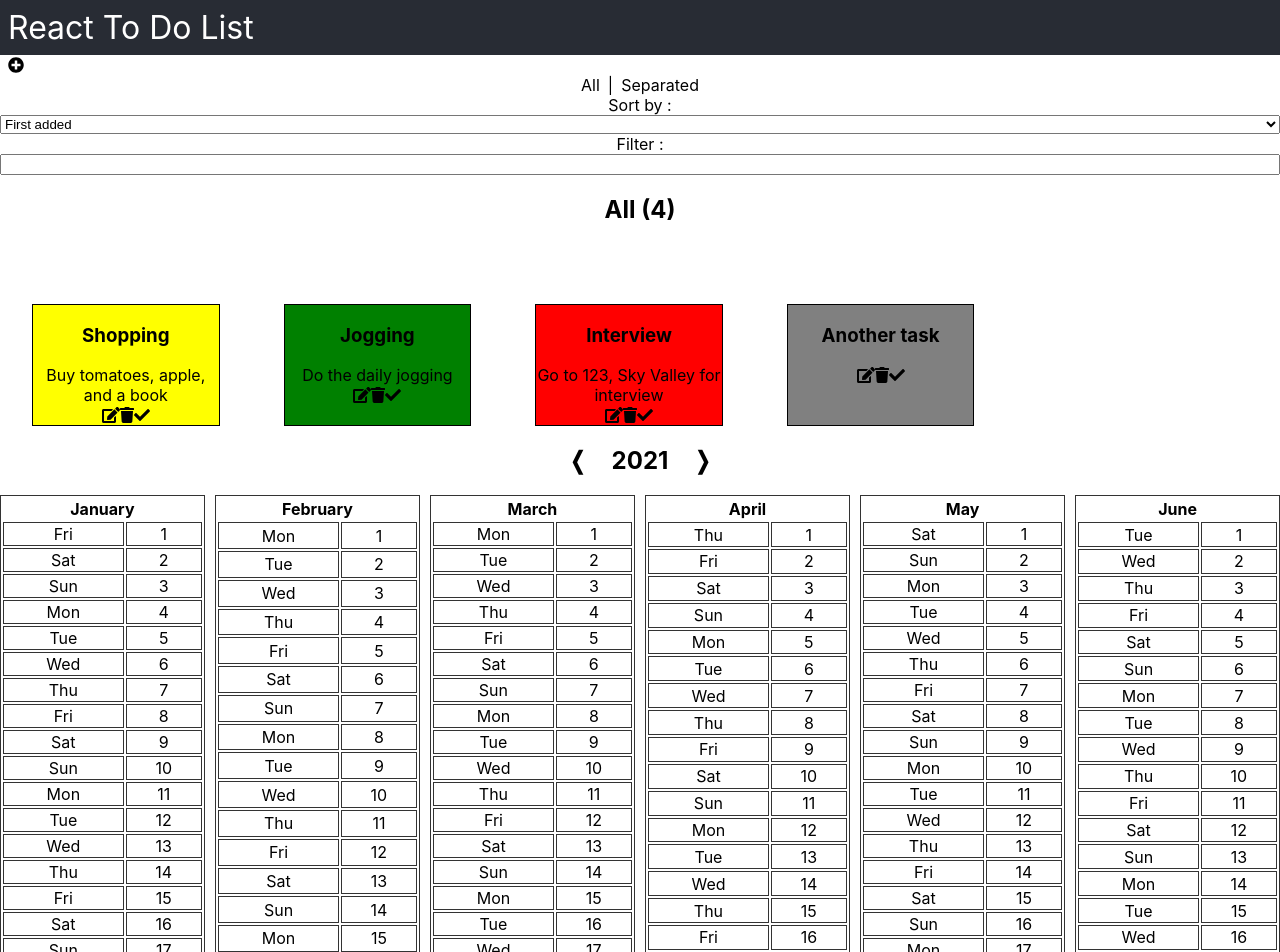
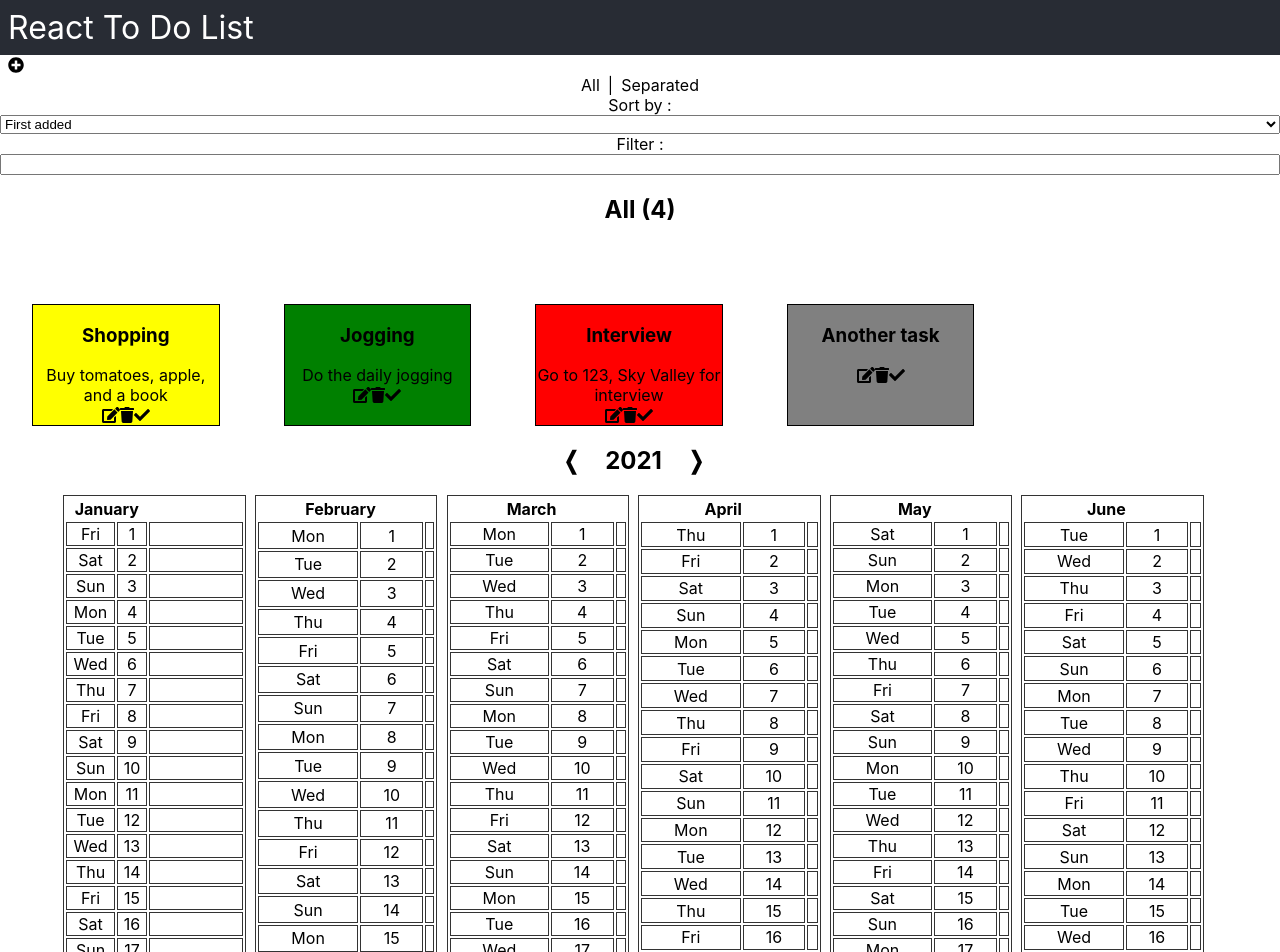
Before and after one commit to Skyrlon/react-todo-list, a React (Create React App) app: page / in a window 1280 px wide. Shown: the top 952 px of the page. Built offline with nearby package versions, Linux system fonts and the light colour scheme.

Commit message:
calendar shows todos in their deadline date

```diff
--- a/src/App.js
+++ b/src/App.js
@@ -15,6 +15,7 @@ const App = () => {
       details: "Buy tomatoes, apple, and a book",
       priority: "medium",
       completed: false,
+      deadline: "20 January 2021",
     },
     {
       id: 1,
@@ -22,6 +23,7 @@ const App = () => {
       details: "Do the daily jogging ",
       priority: "low",
       completed: false,
+      deadline: "30 October 2021",
     },
     {
       id: 2,
@@ -29,6 +31,7 @@ const App = () => {
       details: "Go to 123, Sky Valley for interview",
       priority: "hight",
       completed: false,
+      deadline: "2 June 2022",
     },
     {
       id: 3,
@@ -206,7 +209,7 @@ const App = () => {
         toggleCompleteTodo={handleToggleCompleteTodo}
       />
 
-      <Calendar />
+      <Calendar todos={todos} />
     </div>
   );
 };
--- a/src/components/Calendar.jsx
+++ b/src/components/Calendar.jsx
@@ -3,7 +3,7 @@ import styled from "styled-components";
 
 const StyledCalendar = styled.div`
   display: flex;
-  width: 100vw;
+  width: 99vw;
   flex-direction: column;
   justify-content: center;
   align-items: center;
@@ -23,17 +23,31 @@ const StyledCalendar = styled.div`
     flex-direction: row;
     flex-wrap: wrap;
     justify-content: space-between;
+    width: 90%;
     & table {
-      width: 16vw;
+      width: 16%;
     }
     & table,
     td {
       border: 1px solid #333;
     }
+    & td {
+      &.priority {
+        &-hight {
+          background-color: red;
+        }
+        &-medium {
+          background-color: yellow;
+        }
+        &-low {
+          background-color: green;
+        }
+      }
+    }
   }
 `;
 
-const Calendar = () => {
+const Calendar = ({ todos }) => {
   const [year, setYear] = useState(new Date(Date.now()).getFullYear());
 
   const setUpCalendar = (year) => {
@@ -107,6 +121,22 @@ const Calendar = () => {
                 <tr key={day.number}>
                   <td>{day.name}</td>
                   <td>{day.number}</td>
+                  {todos.filter(
+                    (todo) =>
+                      todo.deadline === `${day.number} ${month.name} ${year}`
+                  ).length > 0 ? (
+                    todos.map(
+                      (todo) =>
+                        todo.deadline ===
+                          `${day.number} ${month.name} ${year}` && (
+                          <td className={`priority-${todo.priority}`}>
+                            {todo.title}
+                          </td>
+                        )
+                    )
+                  ) : (
+                    <td></td>
+                  )}
                 </tr>
               ))}
             </tbody>
```
